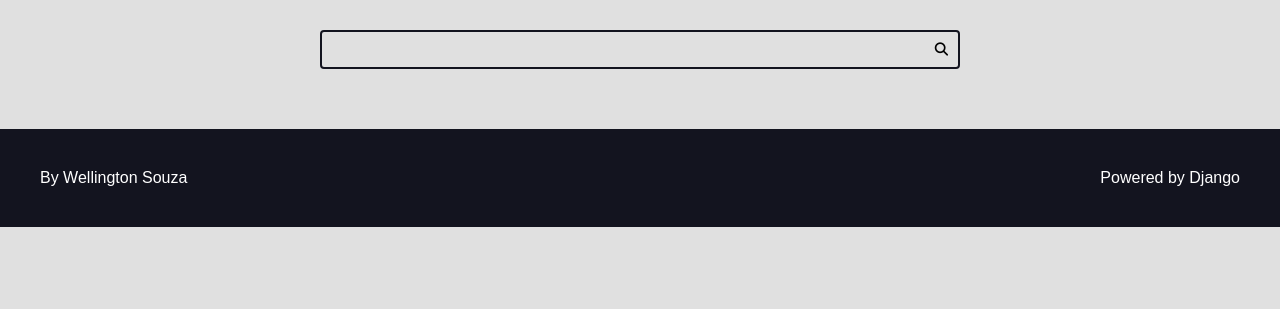
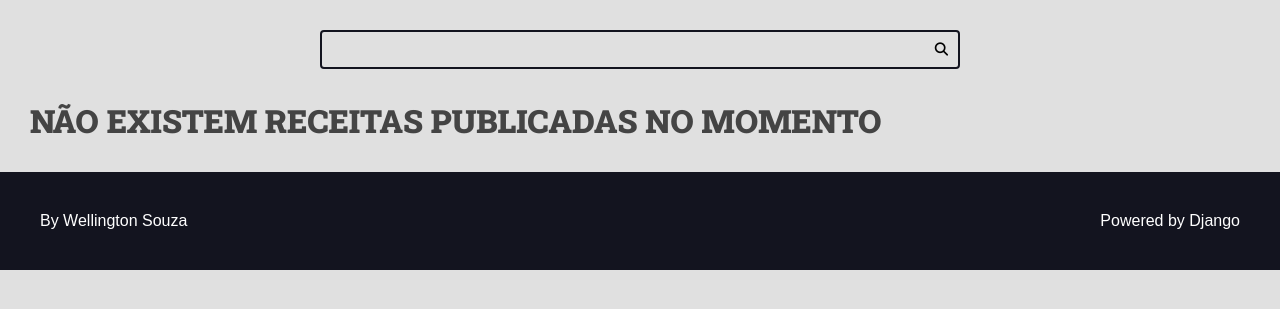
Before and after one commit to BGWellSS/udemy-django-studies, a Django app: page / in a window 1280 px wide. Shown: the part 113-422 px from the top of the page. Run offline with Django 5.2, Linux system fonts and the light colour scheme; data that the repository does not hold is empty.

Commit message:
Conteudo não publicado

```diff
--- a/receitas/templates/receitas/pages/index.html
+++ b/receitas/templates/receitas/pages/index.html
@@ -6,6 +6,8 @@
   <div class="main-content main-content-list container">
     {% for receita in receitas %}
       {% include "receitas/partials/receita.html" %}
+    {% empty %}
+      <h1 class='status-404'>NÃO EXISTEM RECEITAS PUBLICADAS NO MOMENTO</h1>
     {% endfor %}
   </div>
 {% endblock conteudo %}
--- a/receitas/views.py
+++ b/receitas/views.py
@@ -21,7 +21,6 @@ def receita(request, id):
     if not receita:
         return render(request, 'receitas/pages/404.html', context={
             'titulo': f'Receita - Não encontrada.',
-            'is_status404': True,
         }, status=404)
 
     return render(request, 'receitas/pages/receita-view.html', context={
```
